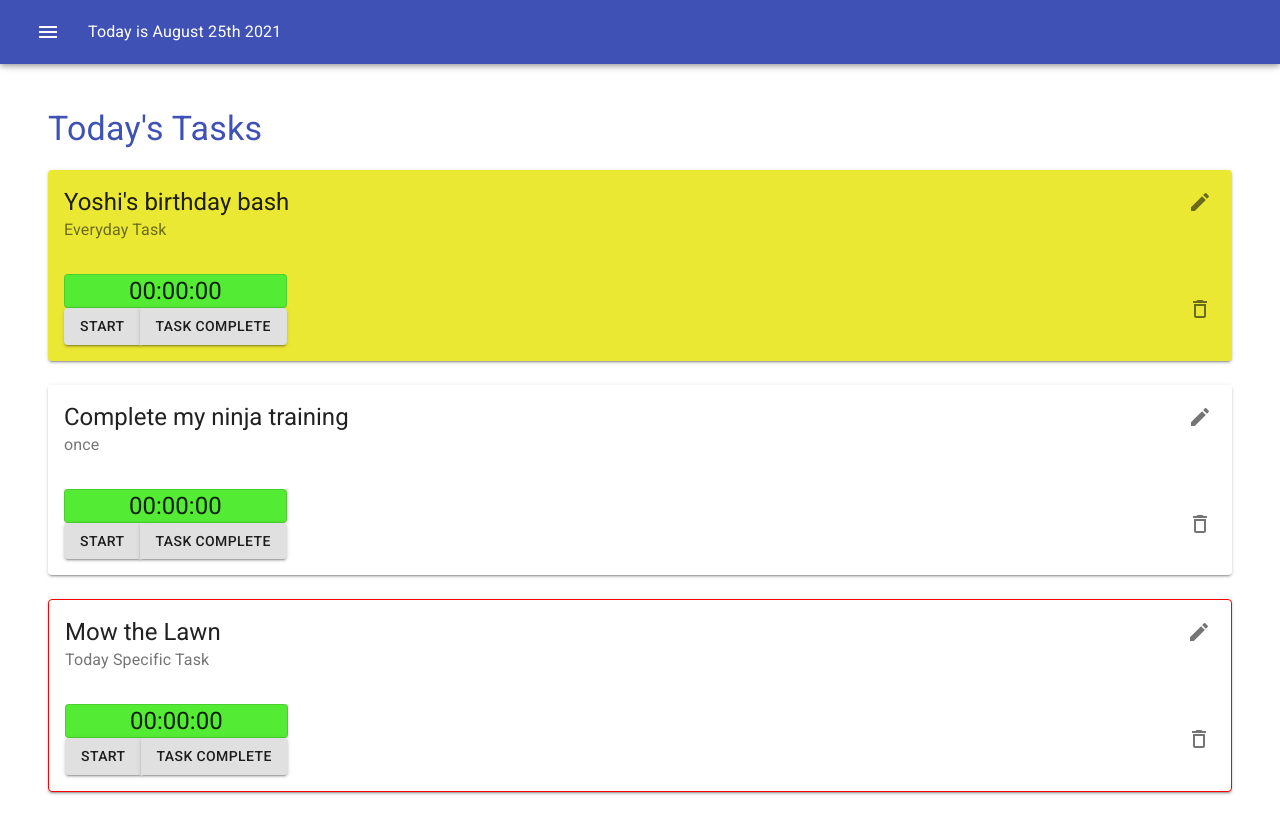
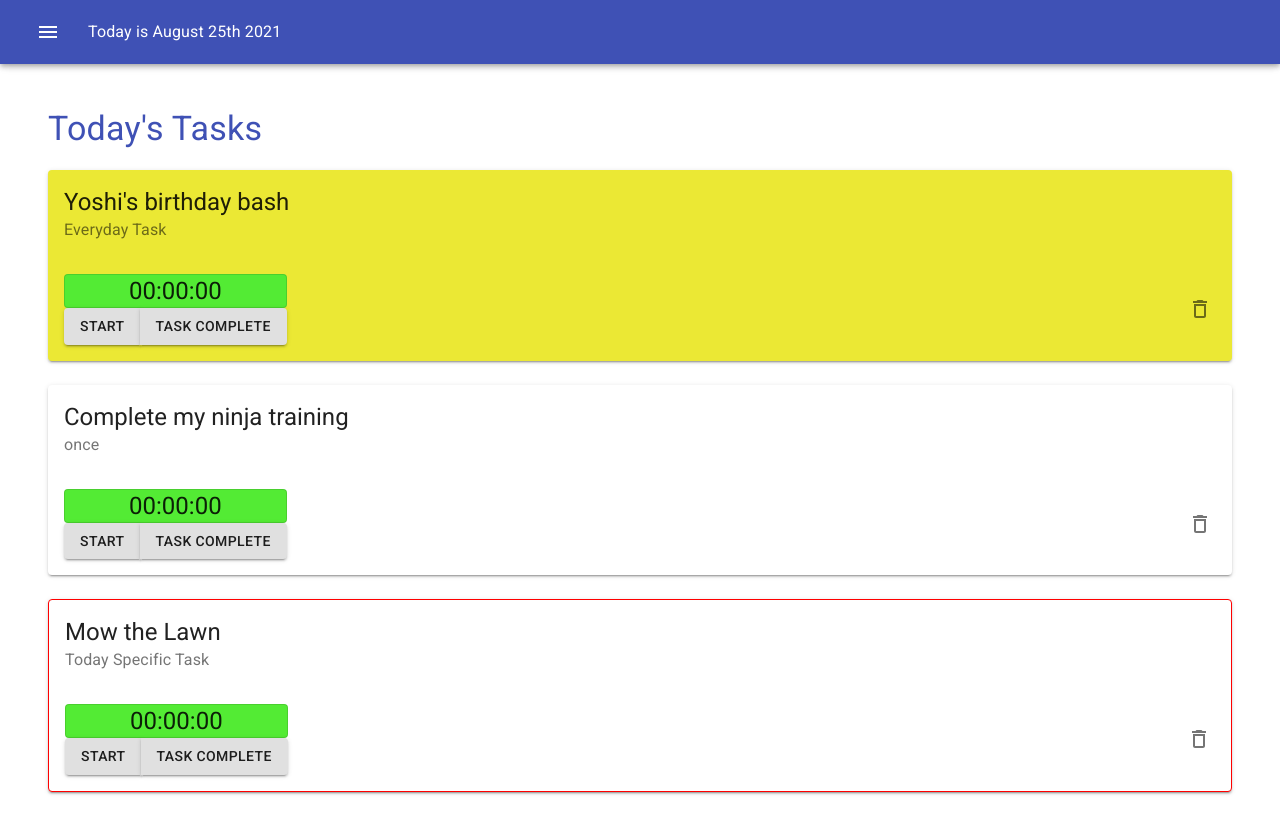
Before and after one commit to denn15law/ready-set-do, a React (Create React App) app: page / in a window 1280 px wide. Built offline with nearby package versions, Linux system fonts and the light colour scheme; data requests are answered from the project's data file.

Commit message:
working timer

```diff
--- a/src/components/TaskCard.jsx
+++ b/src/components/TaskCard.jsx
@@ -32,11 +32,6 @@ export const TaskCard = ({note, handleDelete}) => {
             <Card elevation= {2}
                 className = {classes.test}>
                 <CardHeader
-                    action = {
-                        <IconButton>
-                            <Edit/>
-                        </IconButton>
-                    }
                     title = {note.title}
                     subheader = {note.category}
                 />
```
